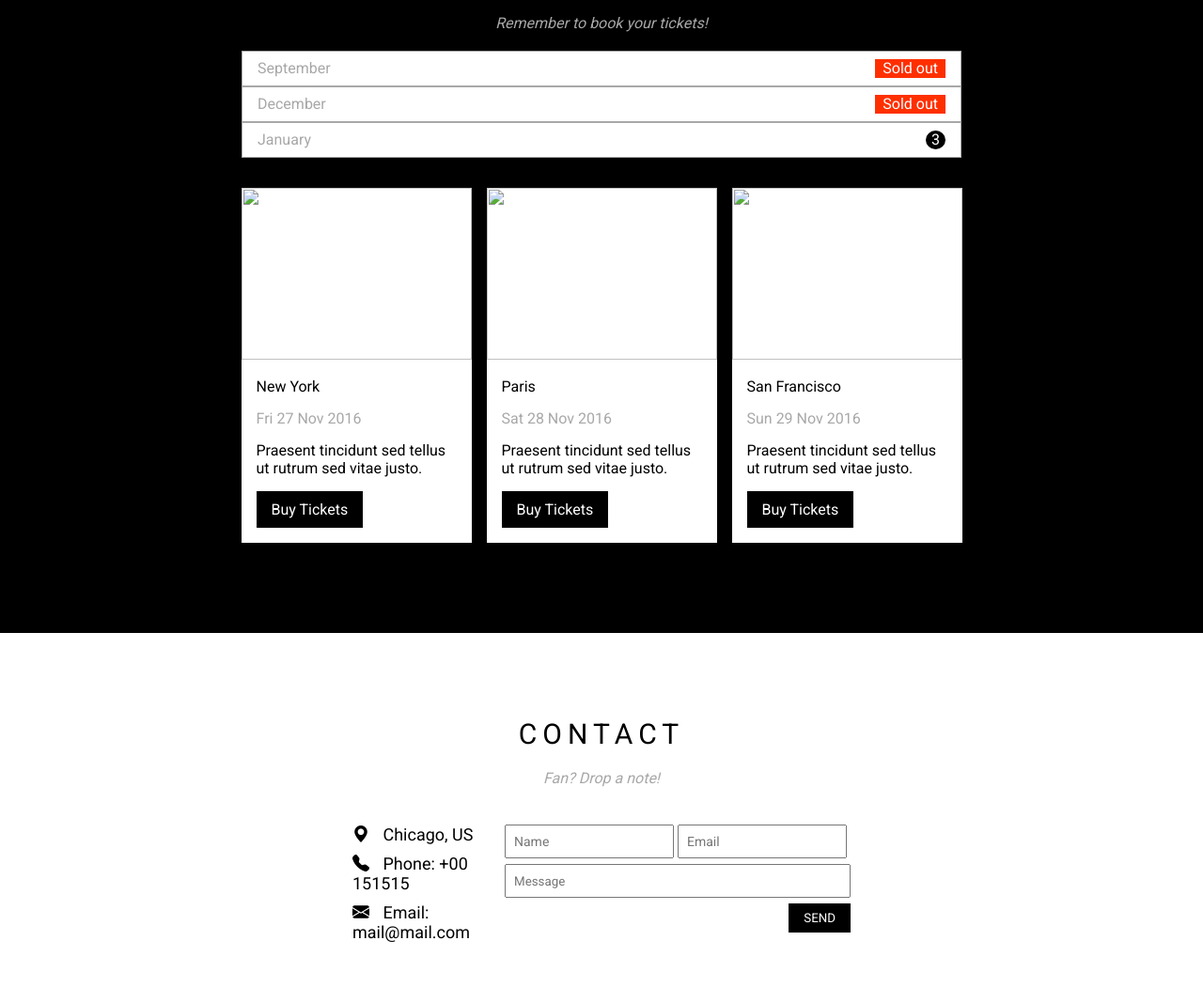
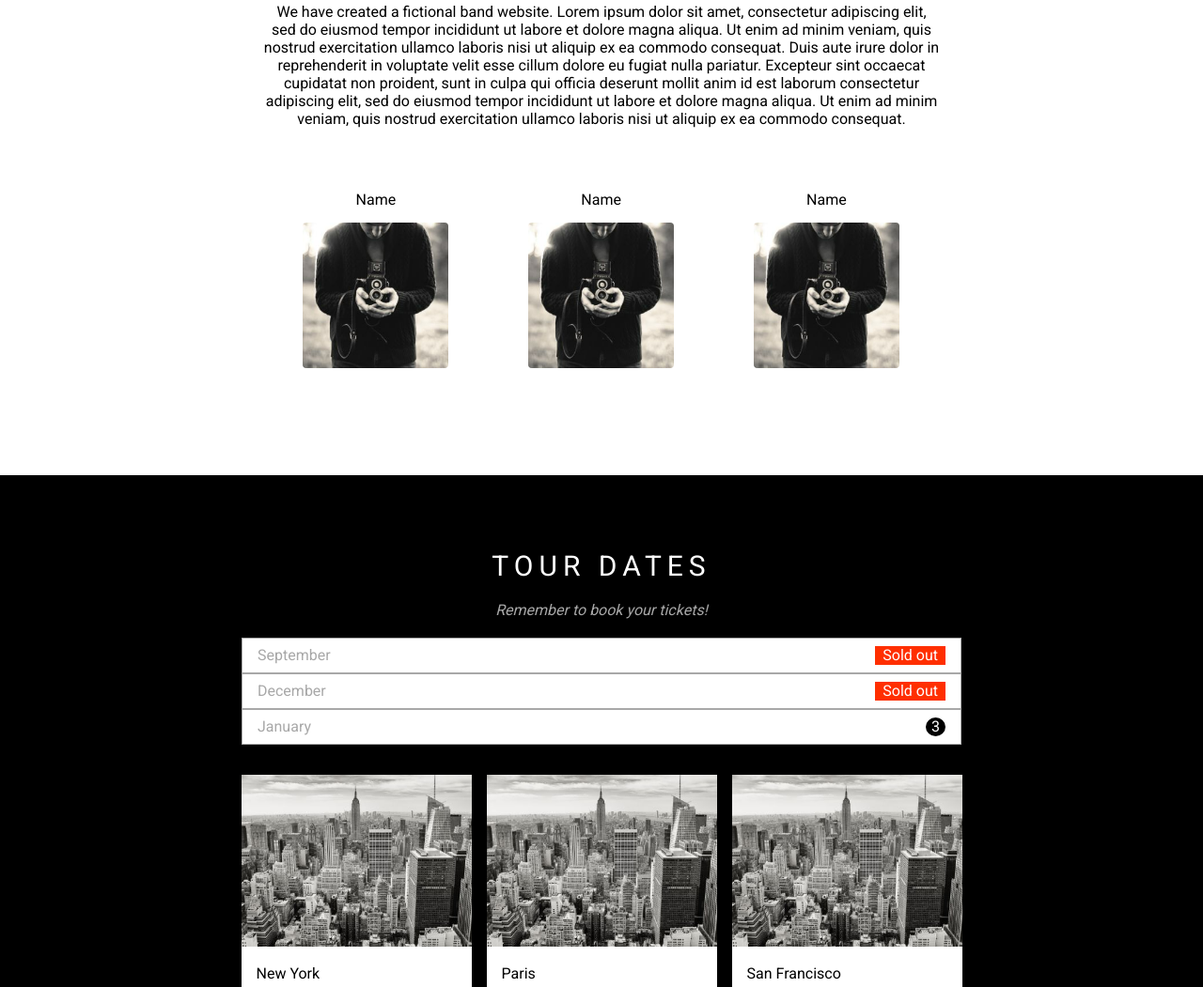
Before and after one commit to Pvt25072004/Web-Band, a plain HTML site: page index.html in a window 1280 px wide. Shown: the part 809-1860 px from the top of the page at 94% size. Drawn offline with nearby package versions, Linux system fonts and the light colour scheme; the site is published under a folder, as on GitHub Pages, so addresses that start at the root find nothing.

Commit message:
fix path img

```diff
--- a/index.html
+++ b/index.html
@@ -40,7 +40,7 @@
             </div>
         </div>
         <div class="slider">
-            <img src="/assets/img/la.png" alt="">
+            <img src="assets/img/la.png" alt="">
             <div class="slider__intro">
                 <h3>Los Angeles</h3>
                 <span>We had the best time playing at Venice Beach!</span>
@@ -65,15 +65,15 @@
                 <div class="about__row">
                     <div class="about__row--col">
                         <p>Name</p>
-                        <img src="/assets/img/bandmember.png" alt="">
+                        <img src="assets/img/bandmember.png" alt="">
                     </div>
                     <div class="about__row--col">
                         <p>Name</p>
-                        <img src="/assets/img/bandmember.png" alt="">
+                        <img src="assets/img/bandmember.png" alt="">
                     </div>
                     <div class="about__row--col">
                         <p>Name</p>
-                        <img src="/assets/img/bandmember.png" alt="">
+                        <img src="assets/img/bandmember.png" alt="">
                     </div>
                 </div>
             </div>
@@ -94,7 +94,7 @@
                 </li>
                 <div class="tour__product">
                     <div class="tour__product--item">
-                        <img src="/assets/img/newyork.png" alt="" class="tour__product--item-reponsive">
+                        <img src="assets/img/newyork.png" alt="" class="tour__product--item-reponsive">
                         <p>New York</p>
                         <p class="tour__date">Fri 27 Nov 2016</p>
                         <p>Praesent tincidunt sed tellus ut rutrum sed vitae justo.</p>
@@ -103,7 +103,7 @@
                         </div>
                     </div>
                     <div class="tour__product--item">
-                        <img src="/assets/img/newyork.png" alt="" class="tour__product--item-reponsive">
+                        <img src="assets/img/newyork.png" alt="" class="tour__product--item-reponsive">
                         <p>Paris</p>
                         <p class="tour__date">Sat 28 Nov 2016</p>
                         <p>Praesent tincidunt sed tellus ut rutrum sed vitae justo.</p>
@@ -112,7 +112,7 @@
                         </div>
                     </div>
                     <div class="tour__product--item">
-                        <img src="/assets/img/newyork.png" alt="" class="tour__product--item-reponsive">
+                        <img src="assets/img/newyork.png" alt="" class="tour__product--item-reponsive">
                         <p>San Francisco</p>
                         <p class="tour__date">Sun 29 Nov 2016</p>
                         <p>Praesent tincidunt sed tellus ut rutrum sed vitae justo.</p>
@@ -155,7 +155,7 @@
             </div>
         </div>
         <div class="map">
-            <img src="/assets/img/map.png" alt="">
+            <img src="assets/img/map.png" alt="">
         </div>
         <div class="footer">
             <div class="footer__social">
```
